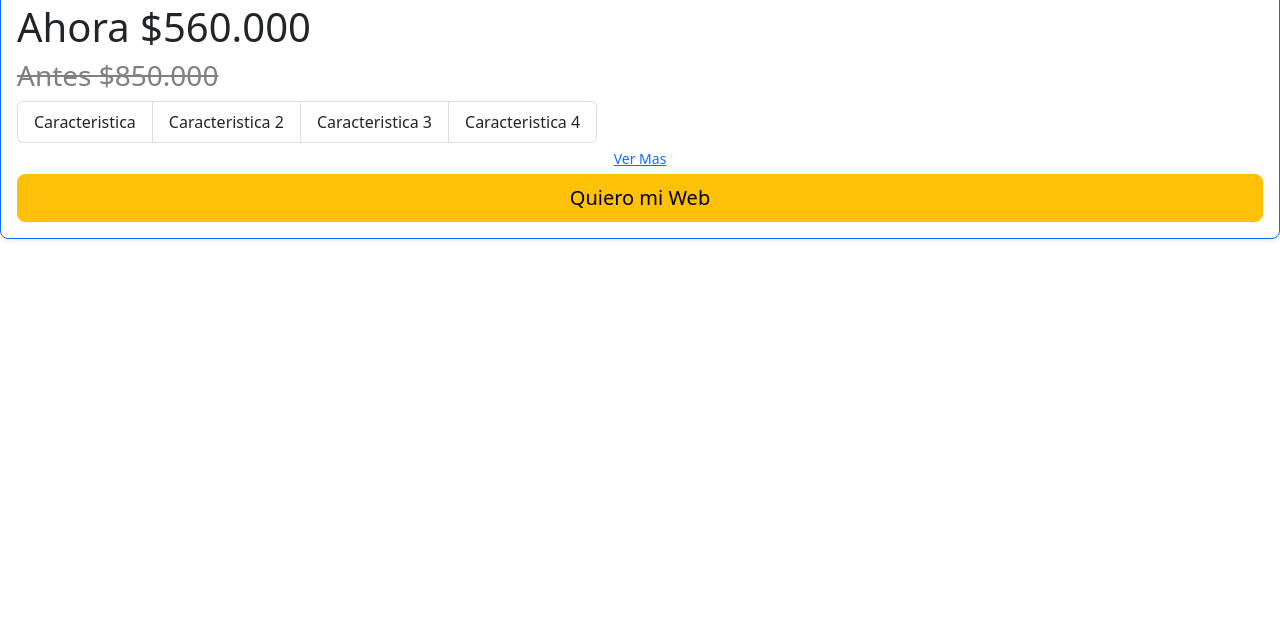
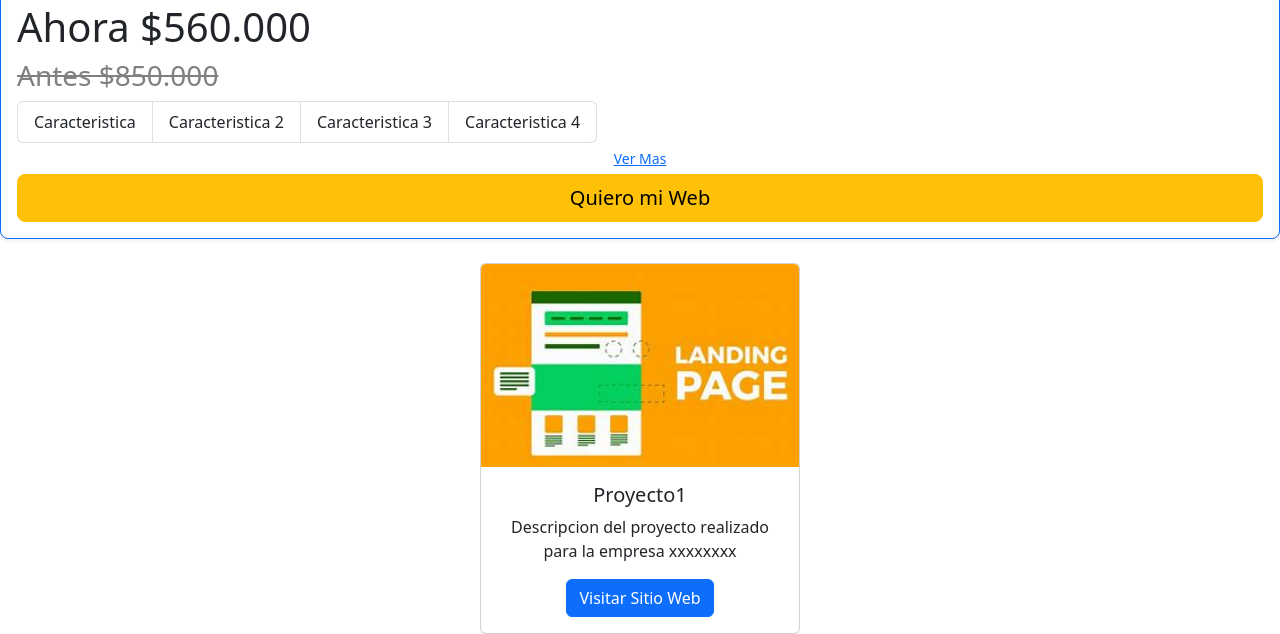
Before and after one commit to SantiagoBelloLamprea/LandigPage, a plain HTML site: page index.html in a window 1280 px wide. Shown: the part 2892-3526 px from the top of the page. Before the commit the page ends 3155 px from the top, so only its background shows below. Drawn offline with nearby package versions, Linux system fonts and the light colour scheme.

Commit message:
Se Agrega Proyecto Realizados

```diff
--- a/index.html
+++ b/index.html
@@ -136,5 +136,14 @@
         </div>
     </div>
 
+    <div class="card text-center d-block mx-auto " style="width: 20rem;">
+        <img src="./assets/img1.jpg" class="card-img-top" alt="...">
+        <div class="card-body">
+            <h5 class="card-title">Proyecto1</h5>
+            <p class="card-text">Descripcion del proyecto realizado para la empresa xxxxxxxx </p>
+            <a href="#" class="btn btn-primary">Visitar Sitio Web</a>
+        </div>
+    </div>
+
 </body>
 </html>
```
